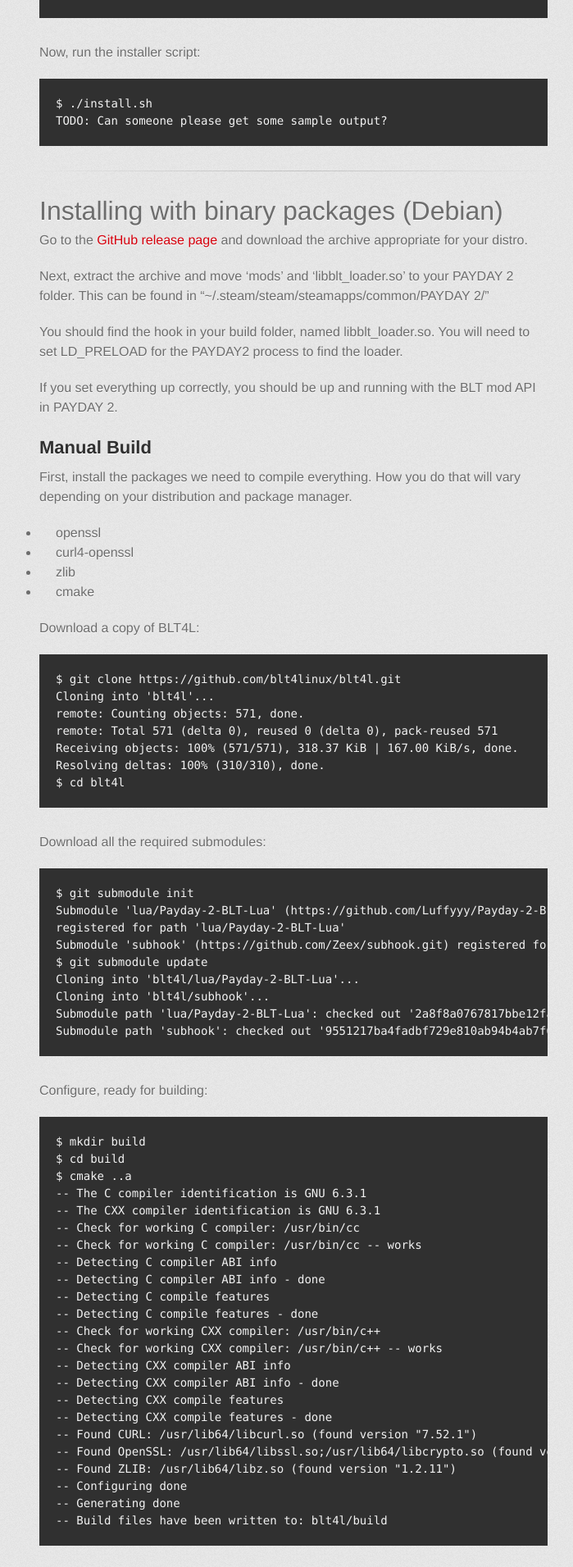
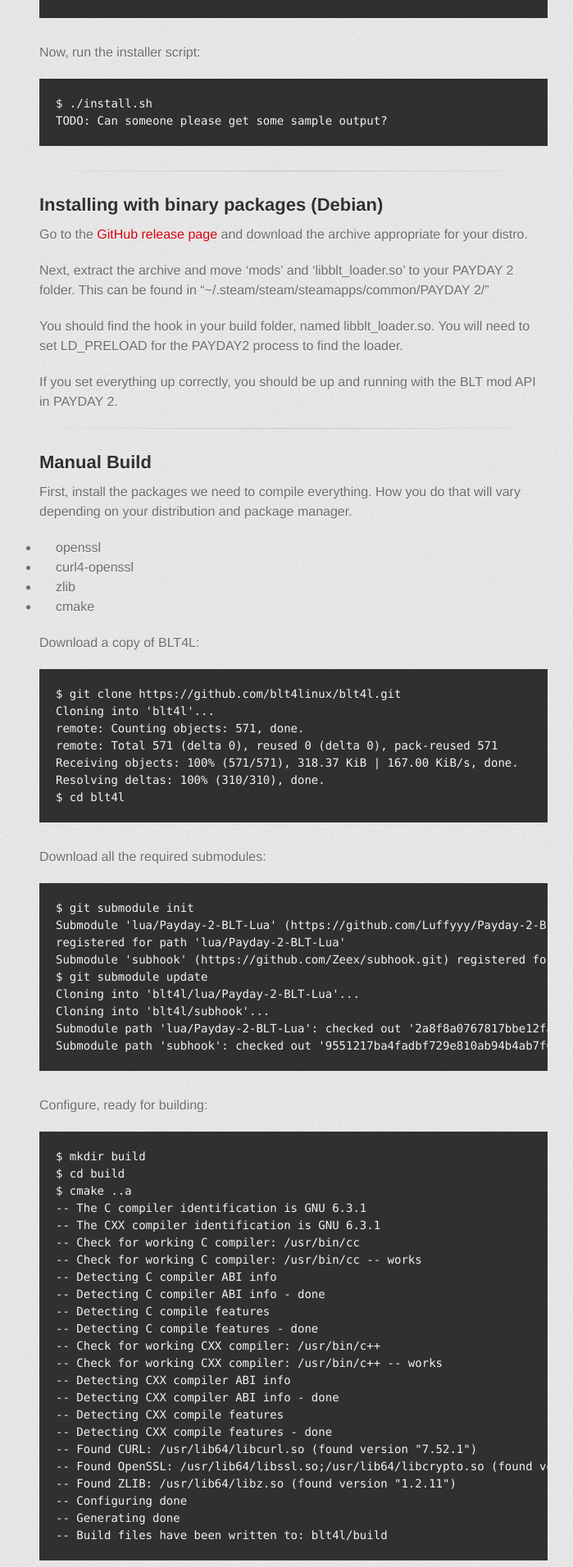
Before and after one commit to blt4linux/blt4linux.info, a Jekyll site: the page built from index.md, in a window 1280 px wide. Shown: the part 721-2632 px from the top of the page at 82% size, without its empty margins (282-981 px from the left). Built offline with Jekyll 4.4.1, drawn with Linux system fonts in a browser that asks for light colours; some web fonts are replaced.

Commit message:
Fix formatting issue

```diff
--- a/index.md
+++ b/index.md
@@ -28,7 +28,7 @@
 
 ---
 
-# Installing with binary packages (Debian)
+## Installing with binary packages (Debian)
 Go to the [GitHub release page](https://github.com/blt4linux/blt4l/releases/latest)
 and download the archive appropriate for your distro.
 
@@ -39,6 +39,8 @@
 You will need to set LD_PRELOAD for the PAYDAY2 process to find the loader.
 
 If you set everything up correctly, you should be up and running with the BLT mod API in PAYDAY 2.
+
+---
 
 ## Manual Build
 First, install the packages we need to compile everything. How you
```
